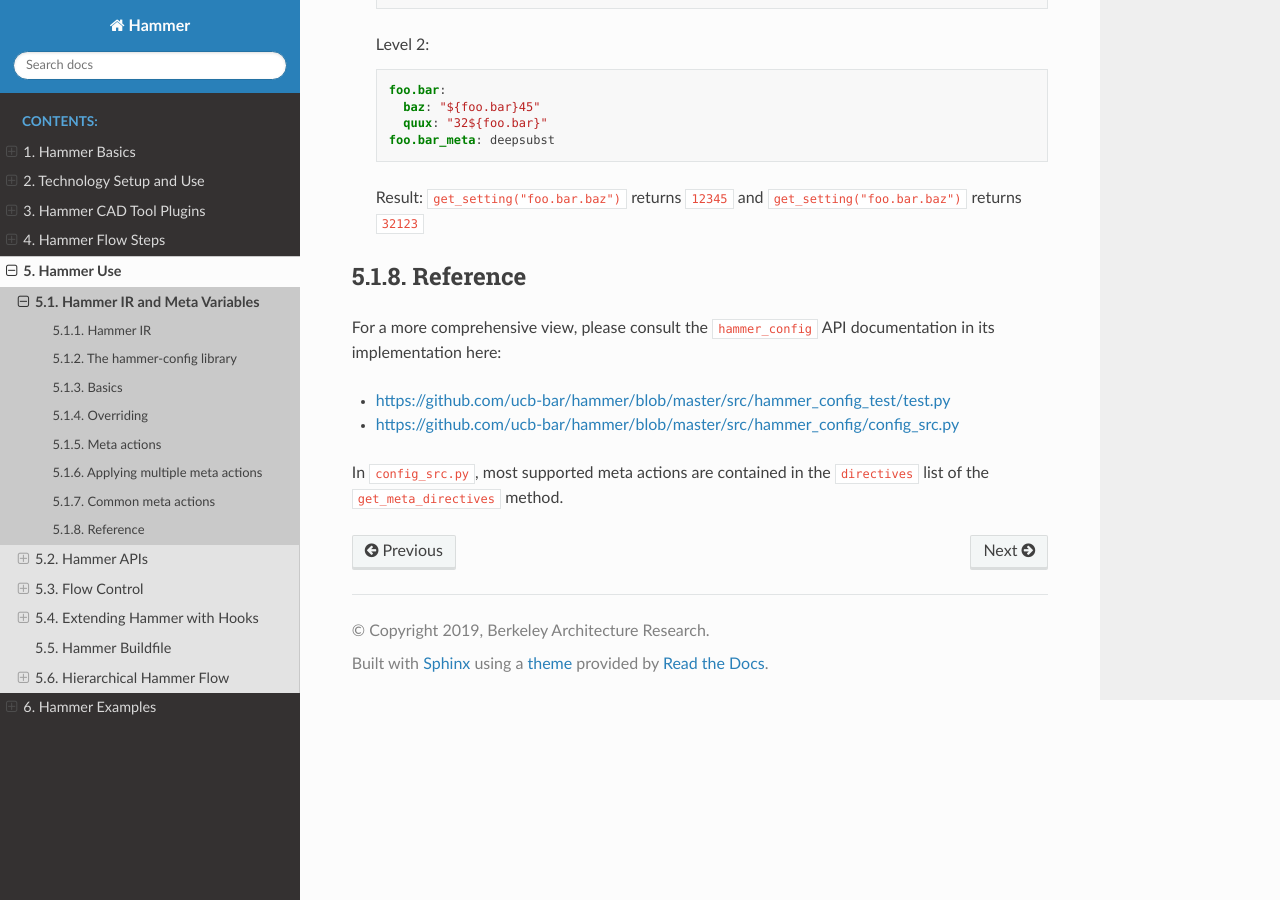
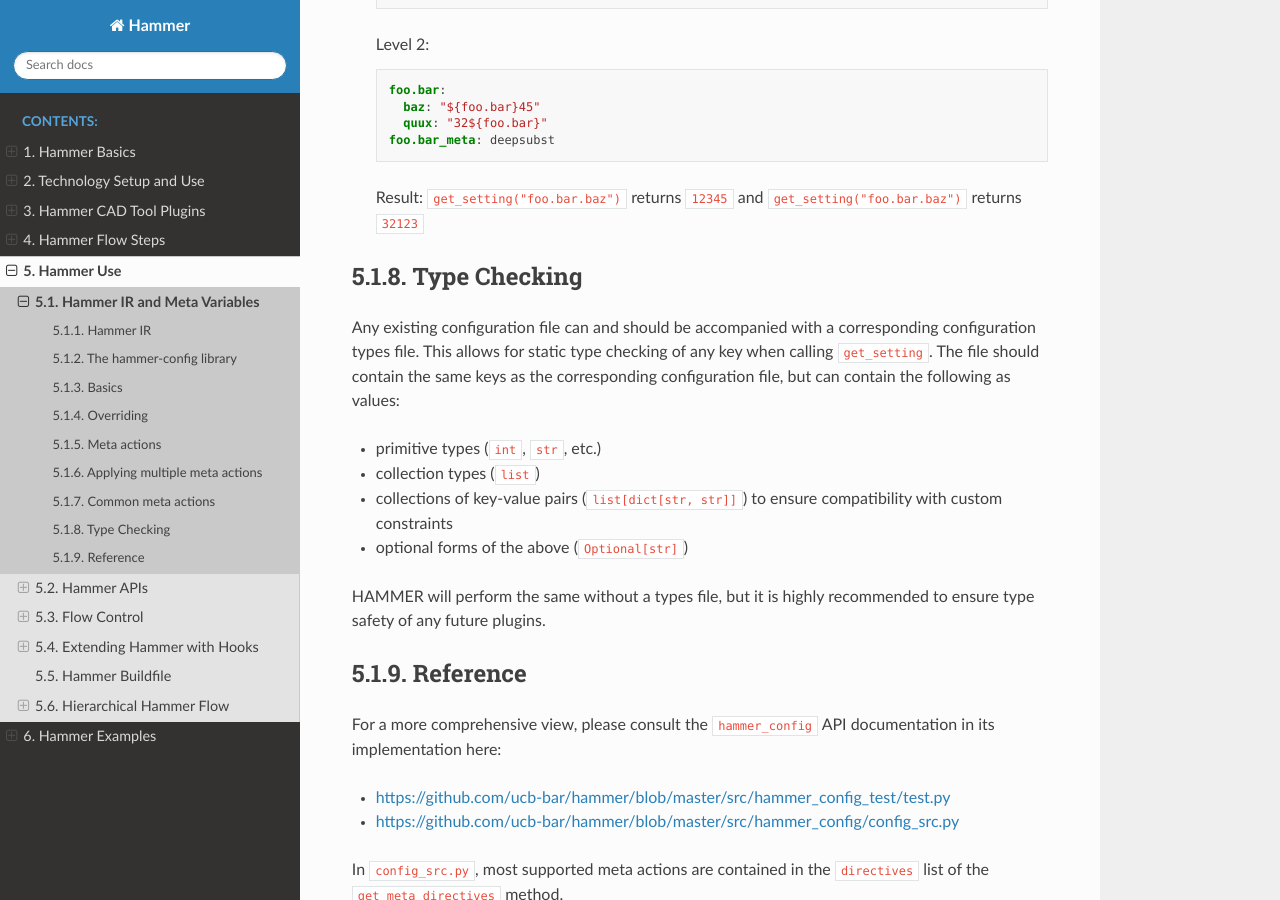
Before and after one commit to ucb-bar/hammer, a Sphinx documentation site: the page built from doc/Hammer-Use/Hammer-Config.rst, in a window 1280 px wide and 900 px high, scrolled down 4344 px. Built offline with Sphinx 7.4.7 and the Read the Docs theme 2.0.0, drawn with Linux system fonts in a browser that asks for light colours; pages that are not in the unit, such as notebooks, are missing from menus.

Commit message:
update config with type checker

```diff
--- a/doc/Hammer-Use/Hammer-Config.rst
+++ b/doc/Hammer-Use/Hammer-Config.rst
@@ -211,6 +211,20 @@
 
   Result: ``get_setting("foo.bar.baz")`` returns ``12345`` and ``get_setting("foo.bar.baz")`` returns ``32123``
 
+Type Checking
+-------------
+
+Any existing configuration file can and should be accompanied with a corresponding configuration types file.
+This allows for static type checking of any key when calling ``get_setting``.
+The file should contain the same keys as the corresponding configuration file, but can contain the following as values:
+
+- primitive types (``int``, ``str``, etc.)
+- collection types (``list``)
+- collections of key-value pairs (``list[dict[str, str]]``) to ensure compatibility with custom constraints
+- optional forms of the above (``Optional[str]``)
+
+HAMMER will perform the same without a types file, but it is highly recommended to ensure type safety of any future plugins.
+
 Reference
 ---------
 
--- a/doc/Technology/Tech-defaults.rst
+++ b/doc/Technology/Tech-defaults.rst
@@ -13,3 +13,5 @@
 * ``technology.core`` needs to specify the stackup to use, which layer the standard cell power rails are on, and a reference cell to draw the lowest layer power rails over.
 
 Tool environment variables (commonly needed for DRC/LVS decks) and other necessary default options should be set in this file. As always, they can be overriden by other snippets of Hammer IR.
+
+The data types for all keys in ``defaults.yml`` can be found in ``defaults_types.yml``. When adding or overriding to ``defaults.yml``, make sure that said data types are updated accordingly to prevent problems with the type checker.
```
